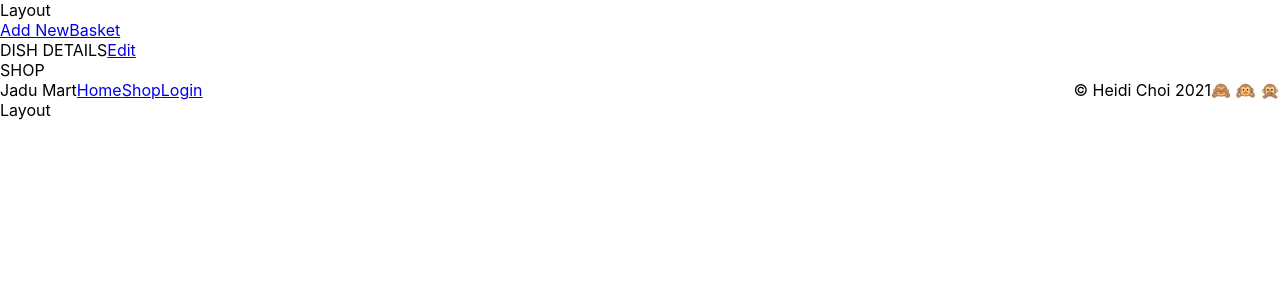
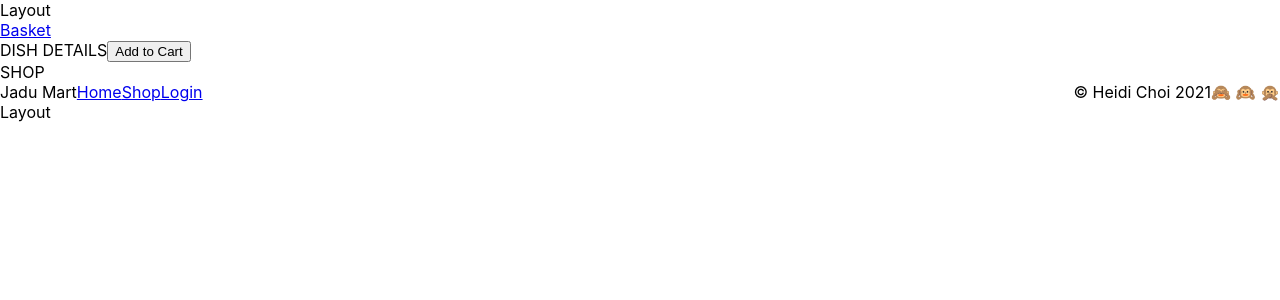
Before and after one commit to hidwoc/jadu-mart, a React (Create React App) app in the folder client/: page /shop in a window 1280 px wide. Shown: the top 300 px of the page. Built offline with nearby package versions, Linux system fonts and the light colour scheme; no server answers.

Commit message:
Render appropriate links depending on user/no user

```diff
--- a/client/src/components/DishDetails/DishDetails.jsx
+++ b/client/src/components/DishDetails/DishDetails.jsx
@@ -1,11 +1,11 @@
 import React from 'react';
 import { Link } from 'react-router-dom';
 
-const DishDetails = () => {
+const DishDetails = ({user}) => {
   return (
     <div>
       DISH DETAILS
-      <Link to="/edit-dish">Edit</Link>
+      {user ? (<Link to="/edit-dish">Edit</Link>) : (<button>Add to Cart</button>)}
     </div>
   );
 };
--- a/client/src/components/Main/Main.jsx
+++ b/client/src/components/Main/Main.jsx
@@ -6,14 +6,14 @@ import EditDish from "../../screens/EditDish/EditDish";
 import Shop from "../../screens/Shop/Shop";
 import Welcome from "../../screens/Welcome/Welcome";
 
-const Main = () => {
+const Main = ({user}) => {
   return (
     <div>
       <Route exact path="/">
         <Welcome />
       </Route>
       <Route path="/shop">
-        <Shop />
+        <Shop user={user}/>
       </Route>
       <Route path="/basket">
         <Basket />
--- a/client/src/screens/Shop/Shop.jsx
+++ b/client/src/screens/Shop/Shop.jsx
@@ -2,13 +2,16 @@ import React from "react";
 import { Link } from "react-router-dom";
 import DishDetails from "../../components/DishDetails/DishDetails";
 
-const Shop = () => {
+const Shop = ({ user }) => {
   return (
     <div>
-      <Link to="/add-dish">Add New</Link>
-      <Link to="/basket">Basket</Link>
+      {user ? (
+        <Link to="/add-dish">Add New</Link>
+      ) : (
+        <Link to="/basket">Basket</Link>
+      )}
       <div className="dishes-div">
-        <DishDetails />
+        <DishDetails user={user}/>
       </div>
       SHOP
     </div>
```
Also changed, not shown: 1 other file (tests, documents, lock files or other folders).
